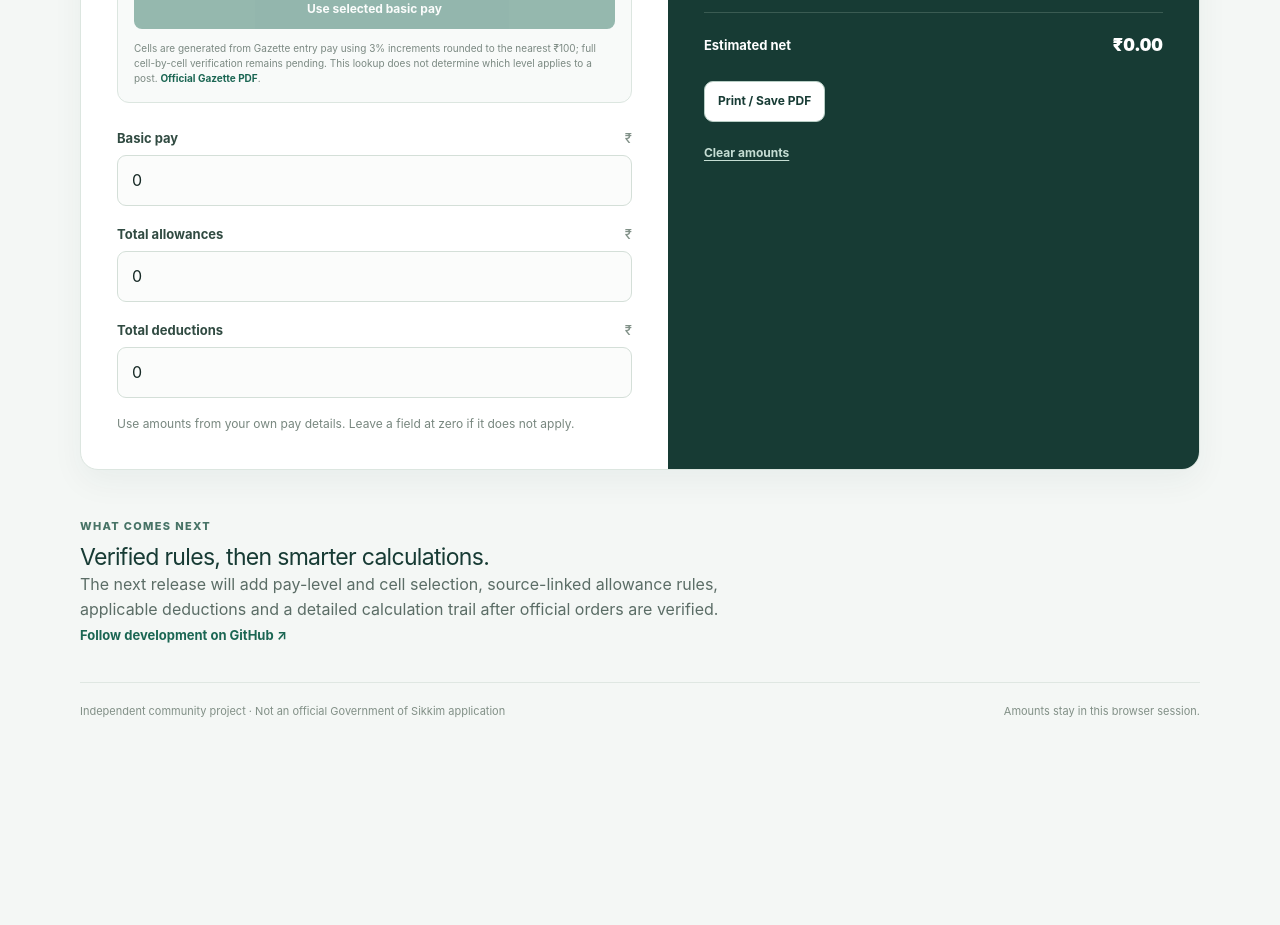
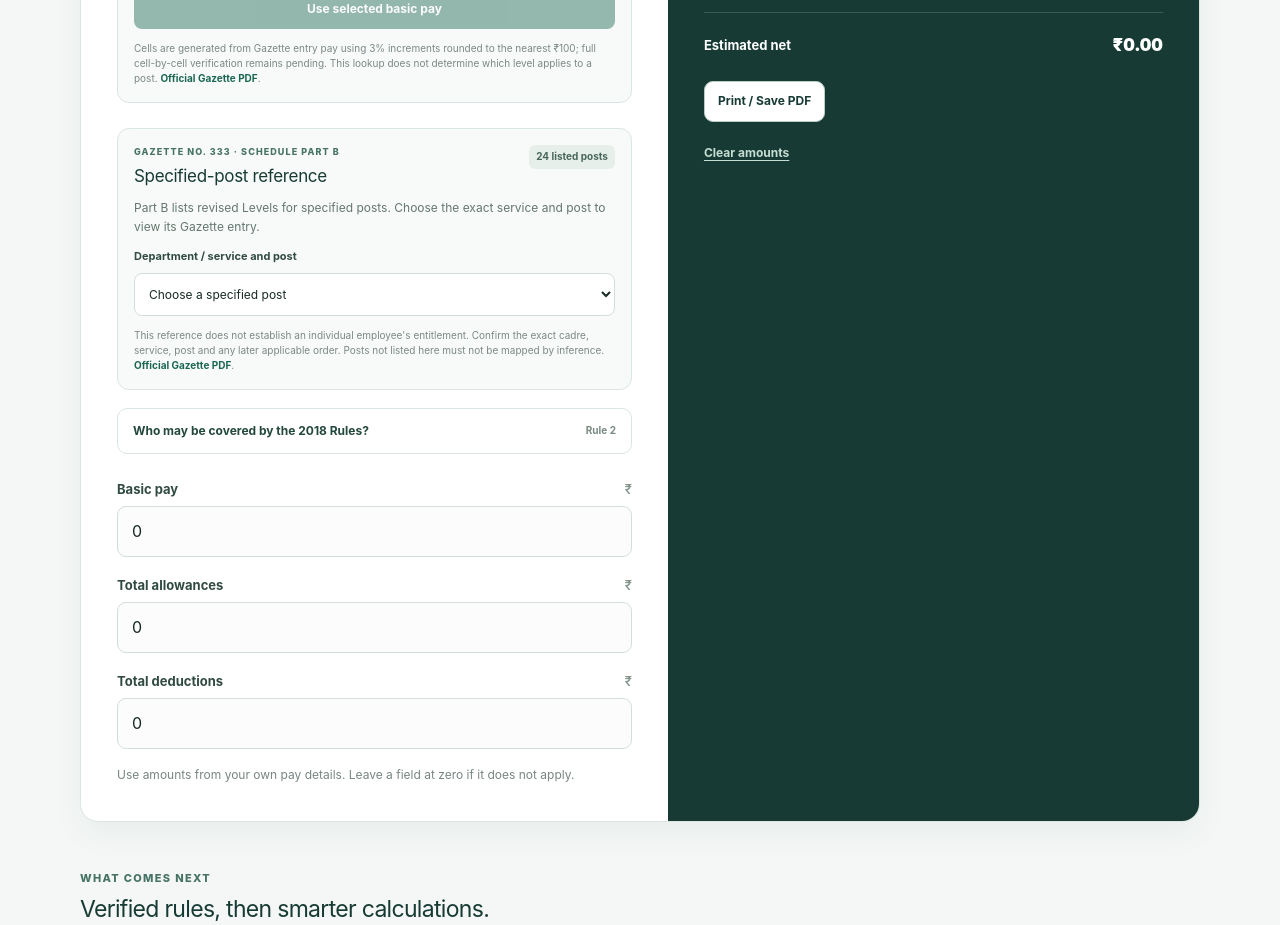
Before and after one commit to leenusdarnal/sikkim-govt-salary-calculator-, a SvelteKit app: page / in a window 1280 px wide. Shown: the part 800-1725 px from the top of the page. Before the commit the page ends 1548 px from the top, so only its background shows below. Built offline with nearby package versions, Linux system fonts and the light colour scheme.

Commit message:
Add Part B specified-post reference and Rule 2 scope guide

```diff
--- a/src/routes/+page.svelte
+++ b/src/routes/+page.svelte
@@ -2,6 +2,7 @@
   import { onMount } from 'svelte';
   import { calculateSalary } from '../lib/salary-calculation.js';
   import { getPayCell, getPayLevel, PAY_LEVELS } from '../lib/pay-matrix.js';
+  import { POST_MAPPING_GROUPS, getPostMapping } from '../lib/post-level-mappings.js';
   import { nextTheme, resolveTheme } from '../lib/theme.js';
   import { createManualEstimateStatement, hasValidManualEstimateInputs } from '../lib/estimate-statement.js';
 
@@ -10,9 +11,11 @@
   let deductions = 0;
   let selectedLevel = 0;
   let selectedCell = 1;
+  let selectedPostMappingId = '';
   let isDark = false;
 
   $: selectedPayLevel = getPayLevel(selectedLevel);
+  $: selectedPostMapping = getPostMapping(selectedPostMappingId);
   $: selectedPay = getPayCell(selectedLevel, selectedCell);
   $: calculation = calculateSalary({ basicPay, allowances, deductions });
   $: statement = createManualEstimateStatement(calculation);
@@ -65,6 +68,12 @@
   function handleLevelChange(event: Event) {
     const value = (event.currentTarget as HTMLSelectElement).value;
     selectedLevel = value ? Number(value) : 0;
+    selectedCell = 1;
+  }
+
+  function applyPostMapping() {
+    if (!selectedPostMapping) return;
+    selectedLevel = selectedPostMapping.revisedLevel;
     selectedCell = 1;
   }
 
@@ -170,6 +179,57 @@
         </div>
         <p class="matrix-source">Cells are generated from Gazette entry pay using 3% increments rounded to the nearest ₹100; full cell-by-cell verification remains pending. This lookup does not determine which level applies to a post. <a href="https://www.sikkim.gov.in/uploads/Gazette/333_20240813.pdf" target="_blank" rel="noreferrer">Official Gazette PDF</a>.</p>
       </section>
+
+      <section class="post-reference" aria-labelledby="post-reference-title">
+        <div class="matrix-heading">
+          <div>
+            <p class="eyebrow">Gazette No. 333 · Schedule Part B</p>
+            <h3 id="post-reference-title">Specified-post reference</h3>
+          </div>
+          <span class="matrix-badge">24 listed posts</span>
+        </div>
+        <p class="post-reference-intro">Part B lists revised Levels for specified posts. Choose the exact service and post to view its Gazette entry.</p>
+        <label for="post-reference-select">Department / service and post</label>
+        <select id="post-reference-select" bind:value={selectedPostMappingId}>
+          <option value="">Choose a specified post</option>
+          {#each POST_MAPPING_GROUPS as group (group.department)}
+            <optgroup label={group.department}>
+              {#each group.posts as mapping (mapping.id)}
+                <option value={mapping.id}>{mapping.post} · Level {mapping.revisedLevel}</option>
+              {/each}
+            </optgroup>
+          {/each}
+        </select>
+        {#if selectedPostMapping}
+          <div class="post-mapping-details" aria-live="polite">
+            <div><span>Existing Grade Pay</span><strong>₹{selectedPostMapping.existingGradePay.toLocaleString('en-IN')}</strong></div>
+            <div><span>Upgraded Grade Pay</span><strong>₹{selectedPostMapping.upgradedGradePay.toLocaleString('en-IN')}</strong></div>
+            <div><span>Revised Pay Level</span><strong>Level {selectedPostMapping.revisedLevel}</strong></div>
+            <div><span>Report paragraph</span><strong>{selectedPostMapping.reportParagraph}</strong></div>
+          </div>
+          <button type="button" class="post-reference-action" onclick={applyPostMapping}>Set Level {selectedPostMapping.revisedLevel} as the lookup starting point</button>
+        {/if}
+        <p class="matrix-source">This reference does not establish an individual employee's entitlement. Confirm the exact cadre, service, post and any later applicable order. Posts not listed here must not be mapped by inference. <a href="https://www.sikkim.gov.in/uploads/Gazette/333_20240813.pdf" target="_blank" rel="noreferrer">Official Gazette PDF</a>.</p>
+      </section>
+
+      <details class="rules-coverage">
+        <summary>Who may be covered by the 2018 Rules? <span>Rule 2</span></summary>
+        <div class="rules-coverage-content">
+          <p><strong>General scope:</strong> Rule 2(1) covers persons other than members of the All India Services appointed to State services and posts in connection with the affairs of the State of Sikkim, subject to the Rules and applicable orders.</p>
+          <p><strong>Rule 2(2) exclusions include:</strong></p>
+          <ul>
+            <li>Persons not in whole-time employment.</li>
+            <li>Persons paid out of contingencies.</li>
+            <li>Persons paid otherwise than on a monthly basis, including piece-rate basis.</li>
+            <li>Persons employed on contract, except where the contract provides otherwise.</li>
+            <li>Persons re-employed in Government service after retirement.</li>
+            <li>Teachers of State Government Colleges drawing UGC pay.</li>
+            <li>Any other class or category specifically excluded by order of the Governor.</li>
+          </ul>
+          <p><strong>Separate notes to Rule 2:</strong> the Rules also address persons on work-charged establishment drawing pay in the existing Pay Band and Grade Pay, and persons who ceased service due to death, retirement or otherwise on or after 1 January 2016.</p>
+          <p class="coverage-warning">This is a reading aid, not an eligibility decision. Check the original Rule 2 text and later orders for the employee's actual category.</p>
+        </div>
+      </details>
 
       <label for="basic-pay">Basic pay <span>₹</span></label>
       <input id="basic-pay" class="focus-visible:outline-2 focus-visible:outline-offset-2 focus-visible:outline-emerald-700" type="number" min="0" step="1" bind:value={basicPay} inputmode="decimal" aria-invalid={!Number.isFinite(basicPay) || basicPay < 0} aria-describedby={!Number.isFinite(basicPay) || basicPay < 0 ? "basic-pay-error" : undefined} placeholder="e.g. 56000" />
@@ -280,6 +340,27 @@
   .matrix-use:disabled { opacity: .45; cursor: not-allowed; }
   .matrix-source { margin: 12px 0 0; color: #7b8982; font-size: 10px; line-height: 1.5; }
   .matrix-source a { color: #1b6653; font-weight: 700; text-underline-offset: 2px; }
+  .post-reference { margin: 0 0 18px; padding: 16px; border: 1px solid #dce6e0; border-radius: 12px; background: #f8faf9; }
+  .post-reference-intro { margin: 10px 0 0; color: #64776e; font-size: 12px; }
+  .post-reference label { display: block; margin: 12px 0 7px; font-size: 11px; }
+  .post-reference select { width: 100%; min-width: 0; min-height: 43px; padding: 9px 10px; border: 1px solid #d4dfd8; border-radius: 8px; background: #fff; color: #172a26; font: inherit; font-size: 12px; }
+  .post-reference select:focus-visible { outline: 2px solid #377b68; outline-offset: 2px; }
+  .post-mapping-details { display: grid; grid-template-columns: 1fr 1fr; gap: 9px; margin-top: 14px; padding-top: 12px; border-top: 1px solid #dce6e0; }
+  .post-mapping-details div { display: grid; gap: 3px; }
+  .post-mapping-details span { color: #75867d; font-size: 10px; }
+  .post-mapping-details strong { color: #173b34; font-size: 13px; font-variant-numeric: tabular-nums; }
+  .post-reference-action { width: 100%; min-height: 40px; margin-top: 13px; padding: 9px 12px; border: 1px solid #b8cec5; border-radius: 8px; color: #174f42; background: #edf4f0; font-size: 12px; font-weight: 750; cursor: pointer; }
+  .post-reference-action:hover { background: #e0eee7; }
+  .rules-coverage { margin: 0 0 25px; padding: 13px 15px; border: 1px solid #dce6e0; border-radius: 10px; background: #fff; }
+  .rules-coverage summary { display: flex; align-items: center; justify-content: space-between; gap: 12px; color: #24483e; font-size: 12px; font-weight: 750; cursor: pointer; }
+  .rules-coverage summary span { color: #788a81; font-size: 10px; font-weight: 650; white-space: nowrap; }
+  .rules-coverage summary:focus-visible { outline: 2px solid #377b68; outline-offset: 3px; }
+  .rules-coverage-content { padding-top: 8px; color: #586d63; font-size: 11px; }
+  .rules-coverage-content p { margin: 9px 0; }
+  .rules-coverage-content ul { margin: 6px 0 10px; padding-left: 19px; }
+  .rules-coverage-content li { margin: 4px 0; }
+  .coverage-warning { padding-top: 9px; border-top: 1px solid #e0e8e3; font-weight: 650; }
+
   h2 { margin: 0; font-size: 23px; line-height: 1.2; letter-spacing: -.03em; }
   .step { color: #87968f; font-size: 11px; font-weight: 750; letter-spacing: .08em; white-space: nowrap; }
   label { display: flex; justify-content: space-between; margin: 18px 0 7px; color: #314b42; font-size: 13px; font-weight: 700; }
@@ -361,6 +442,21 @@
   :global(html[data-theme="dark"]) .matrix-source { color: #93a69b; }
   :global(html[data-theme="dark"]) .matrix-source a { color: #8ed8bc; }
 
+  :global(html[data-theme="dark"]) .post-reference { border-color: #2d4237; background: #101b16; }
+  :global(html[data-theme="dark"]) .post-reference-intro { color: #a2b6aa; }
+  :global(html[data-theme="dark"]) .post-reference select { border-color: #3a4d43; background: #0d1714; color: #edf4f0; }
+  :global(html[data-theme="dark"]) .post-reference select:focus-visible { outline-color: #8ed8bc; }
+  :global(html[data-theme="dark"]) .post-mapping-details { border-color: #2d4237; }
+  :global(html[data-theme="dark"]) .post-mapping-details span { color: #8fa198; }
+  :global(html[data-theme="dark"]) .post-mapping-details strong { color: #e4eee8; }
+  :global(html[data-theme="dark"]) .post-reference-action { border-color: #527568; color: #e1f0e8; background: #20392e; }
+  :global(html[data-theme="dark"]) .post-reference-action:hover { background: #2b493b; }
+  :global(html[data-theme="dark"]) .rules-coverage { border-color: #2d4237; background: #14221c; }
+  :global(html[data-theme="dark"]) .rules-coverage summary { color: #dce9e2; }
+  :global(html[data-theme="dark"]) .rules-coverage summary span { color: #8fa198; }
+  :global(html[data-theme="dark"]) .rules-coverage-content { color: #afc1b6; }
+  :global(html[data-theme="dark"]) .coverage-warning { border-color: #2d4237; }
+
   @media print {
     @page { margin: 18mm; }
     :global(body) { margin: 0; background: white !important; color: #111 !important; font-size: 12pt; }
```
